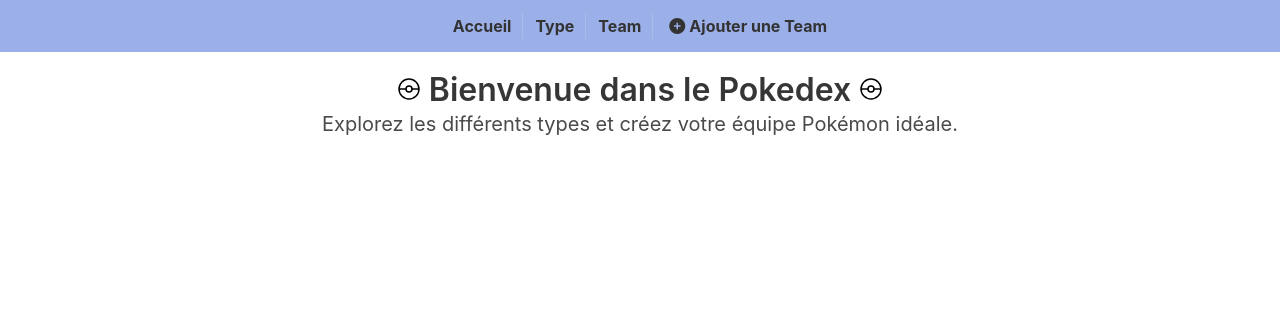
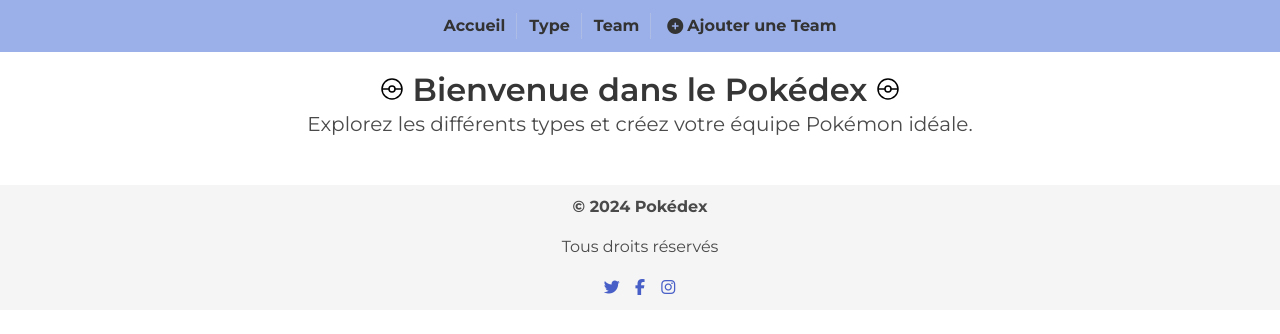
Before and after one commit to Camille-ldt/Pokedex, a plain HTML site: page front/index.html in a window 1280 px wide. Drawn offline with nearby package versions, Linux system fonts and the light colour scheme; no server answers.

Commit message:
Some update

```diff
--- a/front/assets/css/style.css
+++ b/front/assets/css/style.css
@@ -1,3 +1,7 @@
+body {
+  font-family: "Montserrat", sans-serif;;
+}
+
 .pkm_img{
     width:50%
 }
@@ -262,3 +266,7 @@
     font-size: 1em;
   }
 }
+
+.footer {
+  padding: 10px 0;
+}
--- a/front/assets/js/api.js
+++ b/front/assets/js/api.js
@@ -5,7 +5,6 @@
     try {
       //On appel l'API avec fetch (defaut = GET) pour récupérer la liste de tous les pokemons
       const httpResponses = await fetch(`${apiBaseUrl}/pokemons`);
-      //Si le status de la réponse n'est pas 20X alors on retourne null
       if (!httpResponses.ok) return null;
       //Sinon on cast la réponse vers du JSON, et on retourne le tout.
       const pokemons = await httpResponses.json();
--- a/front/assets/js/handler.js
+++ b/front/assets/js/handler.js
@@ -24,7 +24,7 @@
     ui_builder.displayModalDetail(pokemon, teams);
   },
 
-  //La méthode qui répond au clic sur le bouton type du menuµ
+  //La méthode qui répond au clic sur le bouton type du menu
   //Récupére tous les types et les affiches !
   async handleClickTypeMenu() {
     //On va chercher tous les types
@@ -37,7 +37,7 @@
   },
 
   //La méthode qui permet de récupérer les teams d'un pokemon
-  async handleClickTeamMenu(event) {
+  async handleClickTeamMenu() {
     const teams = await api.fetchTeamsAndPokemons();
     utils.cleanBoard();
     teams.forEach(ui_builder.displayTeamBox);
--- a/front/index.html
+++ b/front/index.html
@@ -5,9 +5,17 @@
     <!-- Meta -->
     <meta charset="utf-8">
     <meta name="viewport" content="width=device-width, initial-scale=1">
+    <meta name="description" content="Explorez notre Pokédex complet avec des informations détaillées sur chaque Pokémon, y compris leurs types, statistiques, évolutions et capacités spéciales.">
+    <meta name="keywords" content="Pokédex, Pokémon, types de Pokémon, statistiques de Pokémon, évolutions, capacités spéciales">
+    <meta name="author" content="Pokédex">
 
     <!-- Title -->
-    <title>Pokedex</title>
+    <title>Pokédex</title>
+
+    <!-- Font -->
+    <link rel="preconnect" href="https://fonts.googleapis.com">
+    <link rel="preconnect" href="https://fonts.gstatic.com" crossorigin>
+    <link href="https://fonts.googleapis.com/css2?family=Montserrat:ital,wght@0,100..900;1,100..900&family=Poppins:ital,wght@0,100;0,200;0,300;0,400;0,500;0,600;0,700;0,800;0,900;1,100;1,200;1,300;1,400;1,500;1,600;1,700;1,800;1,900&display=swap" rel="stylesheet">
 
     <!-- Favicon -->
     <link rel="icon" type="image/svg+xml"
@@ -29,7 +37,7 @@
     <body>
 
       <header class="my-5">
-<!-- HEADER   -->
+
         <nav class="navbar is-fixed-top" id="navbar_main" role="navigation" aria-label="main navigation">
             <div class="navbar-brand">
               <a role="button" class="navbar-burger " aria-label="menu" aria-expanded="false" data-target="navbar-menu">
@@ -58,13 +66,13 @@
             </div>
           </nav>
 
-          <section class="hero">
+          <section class="header">
             <div class="hero-body">
               <div class="container has-text-centered">
 
                 <h1 class="title">
                     <img class="pokeball-img" src="./assets/icons/pokeball.svg" alt="Pokéball">
-                    Bienvenue dans le Pokedex
+                    Bienvenue dans le Pokédex
                     <img class="pokeball-img" src="./assets/icons/pokeball.svg" alt="Pokéball">
                 </h1>
 
@@ -216,11 +224,10 @@
       </section>
 
       <section class="modal_add_team">
-     <!-- MODAL TEAM DETAIL -->
+
    <div class="modal" id="add_team_modal">
       <div class="modal-background"></div>
       <div class="modal-card" >
-        <!-- style="width: 500px;" -->
           <header class="modal-card-head has-background-link">
               <h2 class="modal-card-title team_name">Ajouter une team</h2>
               <button class="delete close" aria-label="close"></button>
@@ -246,7 +253,7 @@
           </section>
       </div>
   </div>
-    <!-- END MODAL TEAM DETAIL -->
+
       </section>
 
       <section class="template_row_table_team">
@@ -267,12 +274,11 @@
       </section>
 
       <section class="template_pkm_list_homepage">
-    <!-- POKEMON LIST ITEM TEMPLATE -->
     <template id="pokemon-list-item-template">
         <div class="card mb-6 has-text-centered pt-4">
             <a>
                 <div class="card-image">
-                    <img class="pkm_img" src="">
+                    <img class="pkm_img" src="" alt="Image de Pokémon">
                 </div>
                 <div class="card-content">
                     <p></p>
@@ -280,7 +286,6 @@
             </a>
         </div>
     </template>
-    <!-- END POKEMON LIST ITEM TEMPLATE -->
       </section>
 
       <section class="template_type-list">
@@ -301,7 +306,7 @@
       </section>
 
       <section class="template_team_list_item">
-    <!-- TEAM LIST ITEM TEMPLATE -->
+
     <template id="team-list-item">
       <section class="box has-text-centered mb-5">
           <div class="mb-4">
@@ -322,13 +327,31 @@
           </div>
       </section>
   </template>
-<!-- END TEAM LIST ITEM TEMPLATE -->
+
       </section>
 
-      <footer>
+      <footer class="footer has-background-light">
+        <div class="content has-text-centered">
+            <p class="has-text-weight-bold">
+                &copy; 2024 Pokédex
+            </p>
+            <p>Tous droits réservés</p>
+            <div class="social-icons">
+                <a href="https://twitter.com" class="icon" target="_blank" rel="noopener">
+                    <i class="fab fa-twitter"></i>
+                </a>
+                <a href="https://facebook.com" class="icon" target="_blank" rel="noopener">
+                    <i class="fab fa-facebook-f"></i>
+                </a>
+                <a href="https://instagram.com" class="icon" target="_blank" rel="noopener">
+                    <i class="fab fa-instagram"></i>
+                </a>
+            </div>
+        </div>
+    </footer>
 
-      </footer>
       <script type="module" src="./assets/js/index.js" defer></script>
+      <script type="module" src="./assets/js/security.js" defer></script>
 
     </body>
 </html>
```
